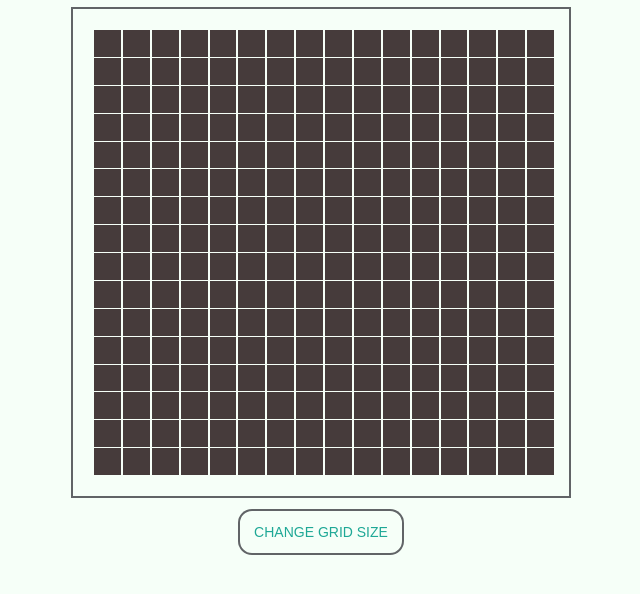
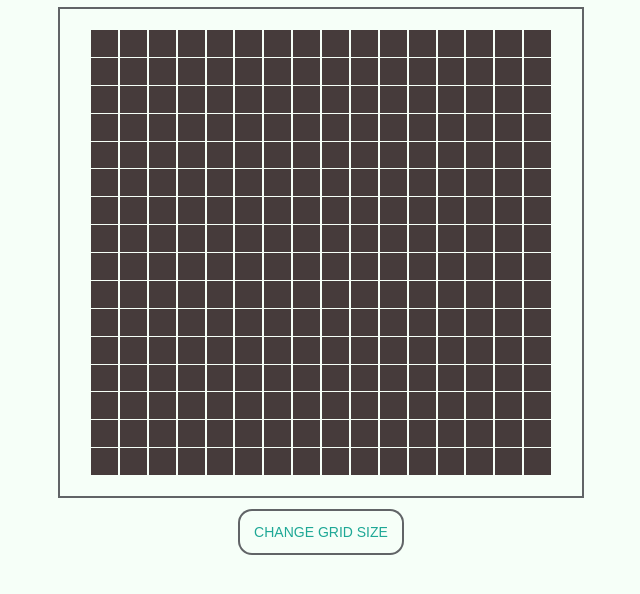
Before and after one commit to itsabubakar/etch-a-sketch, a plain HTML site: page index.html in a window 1280 px wide. Shown: the part 114-708 px from the top of the page, without its empty margins (319-959 px from the left). Drawn offline with Linux system fonts and the light colour scheme.

Commit message:
fixed padding issue

```diff
--- a/style.css
+++ b/style.css
@@ -63,8 +63,8 @@ body {
 .sketch-grid {
   display: grid;
   border: 2px solid #616467;
-  padding: 20px;
-  width: 500px;
+  padding: 20px 30px;
+
 }
 
 .grid-container {
```
